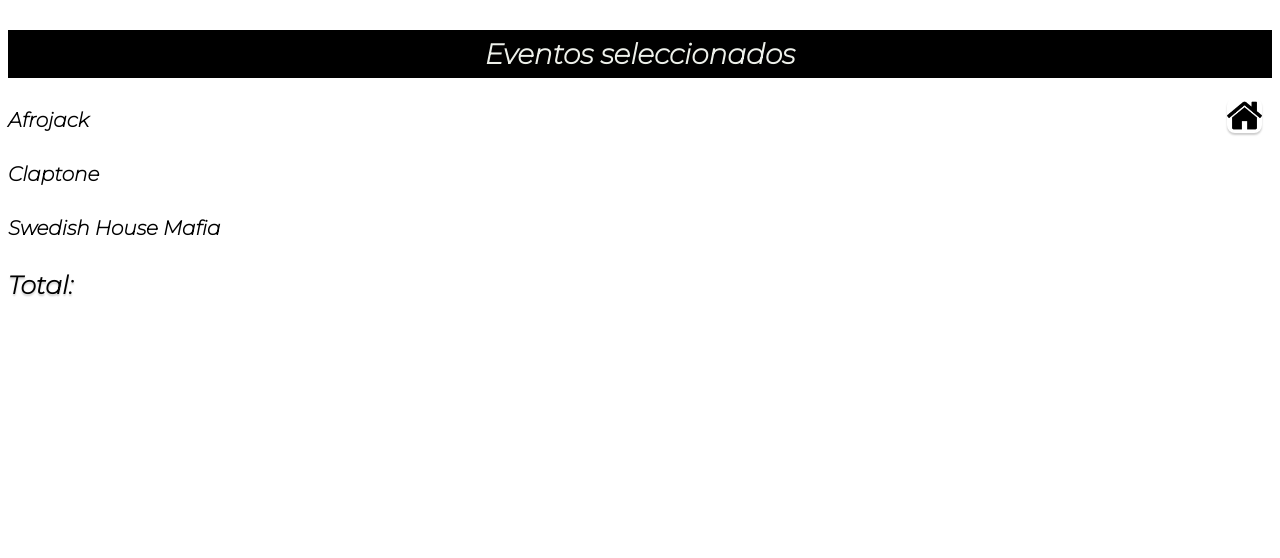
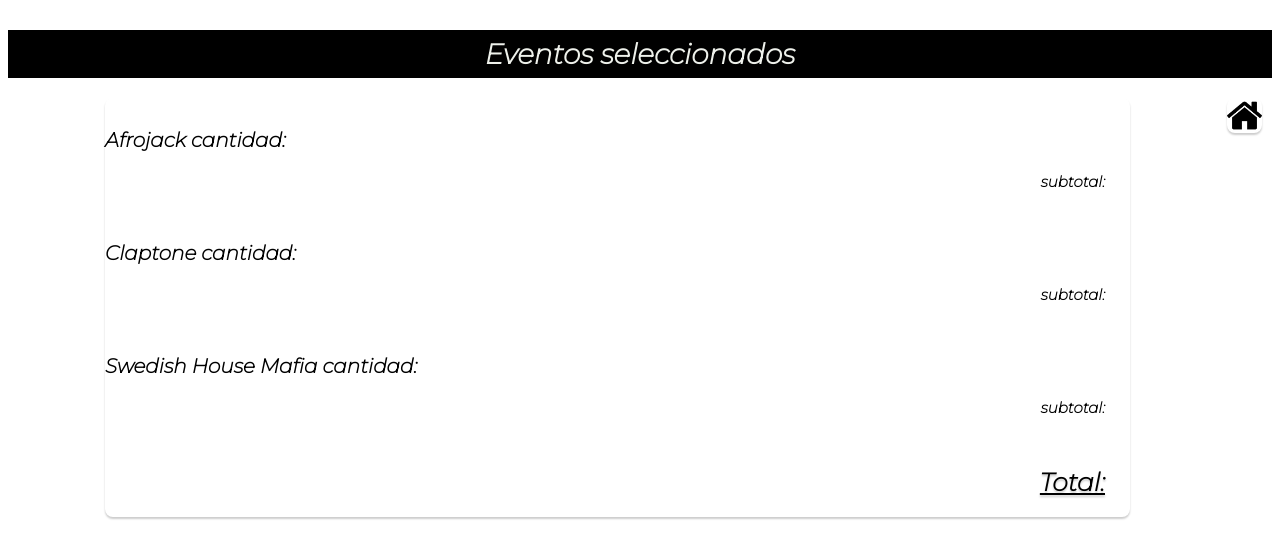
Before and after one commit to vaansteven/ProyectoFinalMarquez, a plain HTML site: page carrito.html in a window 1280 px wide. Drawn offline with Linux system fonts and the light colour scheme.

Commit message:
carrito css

```diff
--- a/carrito.css
+++ b/carrito.css
@@ -26,13 +26,23 @@
     margin-top: 30px;
     margin-bottom: 20px;
     cursor: pointer;
+    display:flex;
+    flex-direction: column;
   }
 
   h3{
     font-size: 2.5rem;
+    font-weight: bolder;
+    text-decoration:underline;
+    text-shadow: 0 2px 2px rgba(0, 0, 0, 0.2);
+    text-align:right;
 
-    font-weight: bolder;
-    text-shadow: 0 2px 2px rgba(0, 0, 0, 0.2);
+  }
+  h4{
+    text-align:right;
+    font-size: 1.5rem;
+    font-family: "Montserrat", sans-serif;
+    font-weight: bold;
 
   }
 
@@ -52,20 +62,15 @@
 
   .container {
     width: auto;
-    max-width: 1200px;
+    max-width: 1000px;
     height: auto;
     display: flex;
+    flex-direction: column;
     flex-wrap: wrap;
     justify-content: center;
     margin: auto;
+    border-radius: 8px;
+    text-align: center;
+    box-shadow: 0 2px 2px rgba(0, 0, 0, 0.2);
+    padding-right: 25px;
   }
-  .container .card {
-    width: 330px;
-    height: 430px;
-    border-radius: 8px;
-    box-shadow: 0 2px 2px rgba(0, 0, 0, 0.2);
-    overflow: hidden;
-    margin: 20px;
-    text-align: center;
-    transition: all 0.25s;
-  }
--- a/carrito.html
+++ b/carrito.html
@@ -28,12 +28,18 @@
     <a href="Index.html">
       <img class="home" src="Assets/Imagenes/casa-2.png" alt="home" />
     </a>
-    <div>
-      <h2>Afrojack</h2>
-      <h2>Claptone</h2>
-      <h2>Swedish House Mafia</h2>
+    <div class="container">
+      <span>
+        <h2>Afrojack  cantidad:  <h4>subtotal:</h4></h2>
+      </span>
+      <span>
+        <h2>Claptone  cantidad:  <h4>subtotal:</h4></h2>
+      </span>
+      <span><h2>Swedish House Mafia cantidad:  <h4>subtotal:</h4></h2>
+      </span>
+       <h3>Total:</h3>
     </div>
-    <h3>Total:</h3>
+
 
     <!--
     <select id="eventos">
```
